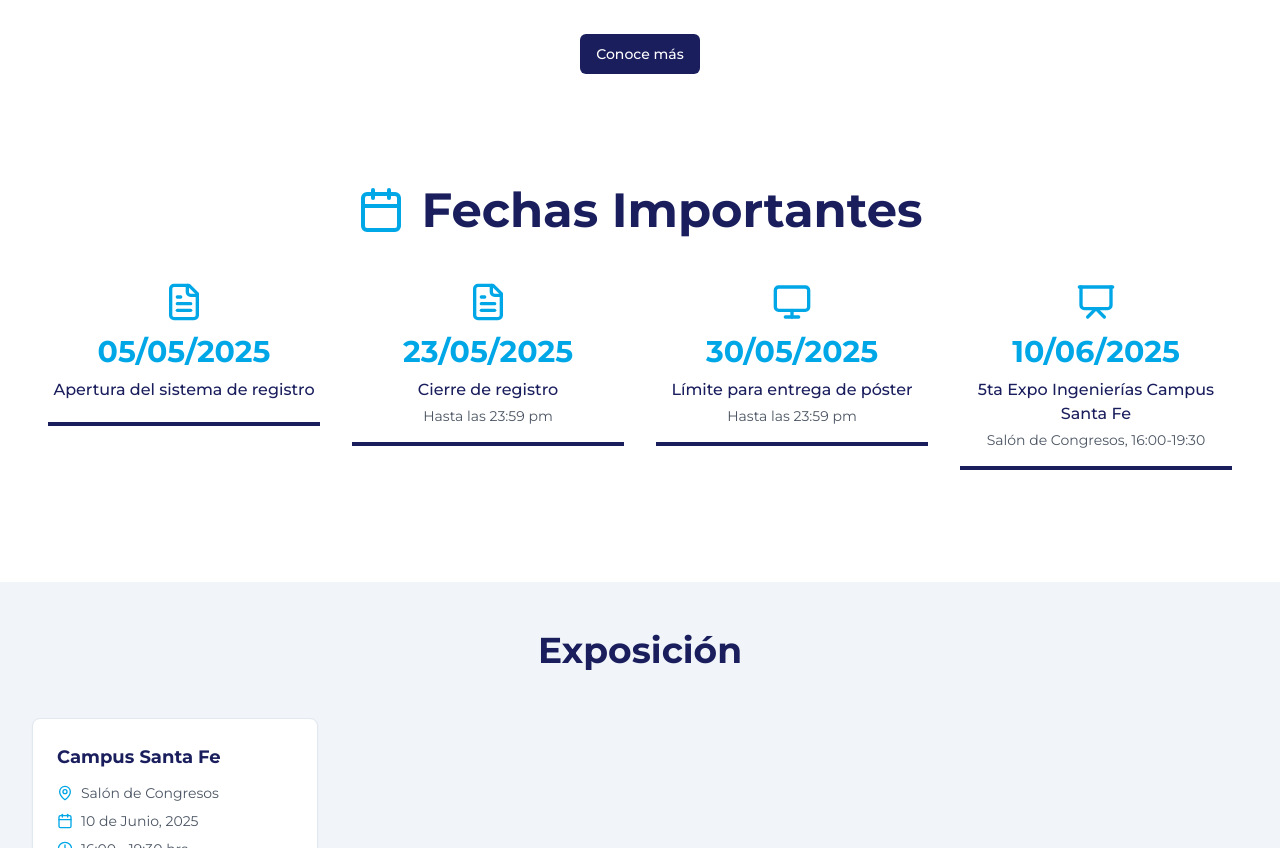
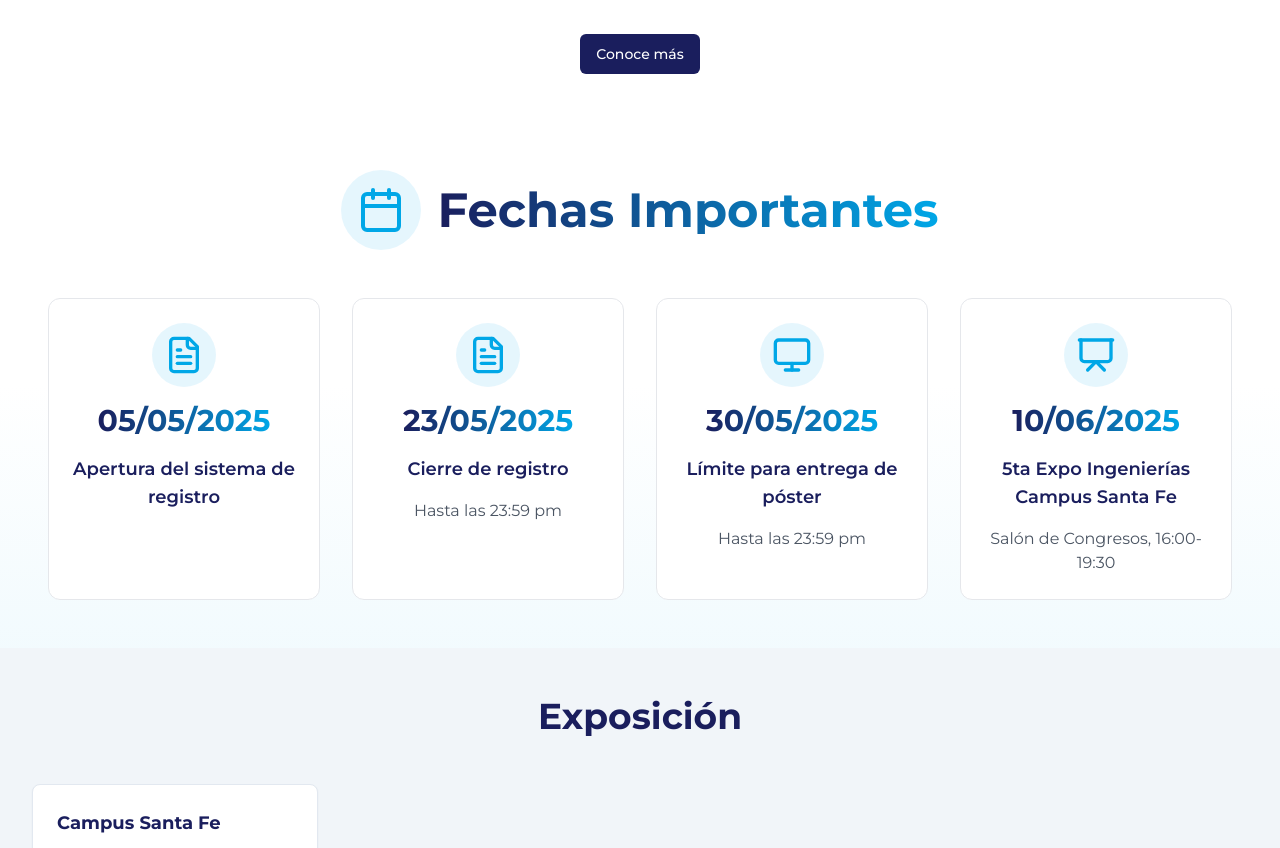
Before and after one commit to gerardoiv/expoingenierias, a React (Vite) app: page / in a window 1280 px wide. Shown: the part 1102-1950 px from the top of the page. Built offline with nearby package versions, Linux system fonts and the light colour scheme.

Commit message:
Refactor: Improve ImportantDates section
Improve the ImportantDates section to be more visually appealing.

```diff
--- a/src/components/ImportantDates.tsx
+++ b/src/components/ImportantDates.tsx
@@ -1,23 +1,39 @@
+
 import React from 'react';
 import { Calendar, FileText, Monitor, Presentation } from 'lucide-react';
+import { cn } from '@/lib/utils';
 
 interface DateItemProps {
   date: string;
   title: string;
   description: string;
   icon: React.ReactNode;
+  index: number;
 }
 
-const DateItem = ({ date, title, description, icon }: DateItemProps) => {
+const DateItem = ({ date, title, description, icon, index }: DateItemProps) => {
   return (
-    <div className="flex flex-col items-center text-center">
-      <div className="mb-3">
-        {icon}
+    <div
+      className={cn(
+        "group relative p-6 rounded-xl border border-gray-200 hover:border-expo-lightblue transition-all duration-300",
+        "hover:shadow-lg hover:shadow-expo-lightblue/20 bg-white",
+        "animate-fade-in [animation-delay:var(--delay)]"
+      )}
+      style={{ '--delay': `${index * 150}ms` } as React.CSSProperties}
+    >
+      <div className="flex flex-col items-center text-center space-y-4 relative z-10">
+        <div className="p-3 rounded-full bg-expo-lightblue/10 group-hover:bg-expo-lightblue/20 transition-colors duration-300">
+          {icon}
+        </div>
+        <h3 className="text-2xl md:text-3xl font-bold bg-gradient-to-r from-expo-blue to-expo-lightblue bg-clip-text text-transparent">
+          {date}
+        </h3>
+        <p className="text-expo-blue font-semibold text-lg">{title}</p>
+        {description && (
+          <p className="text-gray-600">{description}</p>
+        )}
       </div>
-      <h3 className="text-2xl md:text-3xl font-bold text-expo-lightblue mb-2">{date}</h3>
-      <p className="text-expo-blue font-medium">{title}</p>
-      <p className="text-gray-600 text-sm mt-1">{description}</p>
-      <div className="w-full h-1 bg-expo-blue mt-4"></div>
+      <div className="absolute inset-0 bg-gradient-to-b from-white via-expo-lightblue/5 to-expo-lightblue/10 opacity-0 group-hover:opacity-100 rounded-xl transition-opacity duration-300" />
     </div>
   );
 };
@@ -51,29 +67,22 @@ const ImportantDates = () => {
   ];
 
   return (
-    <section className="container-section bg-white py-16">
+    <section className="container-section bg-gradient-to-b from-white via-white to-expo-lightblue/5">
       <div className="container mx-auto px-4">
-        <div className="flex items-center justify-center mb-12">
-          <Calendar className="text-expo-lightblue w-12 h-12 mr-4" />
-          <h2 className="text-4xl md:text-5xl font-bold text-expo-blue">Fechas Importantes</h2>
+        <div className="flex items-center justify-center mb-12 animate-fade-in">
+          <div className="p-4 rounded-full bg-expo-lightblue/10 mr-4">
+            <Calendar className="text-expo-lightblue w-12 h-12" />
+          </div>
+          <h2 className="text-4xl md:text-5xl font-bold bg-gradient-to-r from-expo-blue to-expo-lightblue bg-clip-text text-transparent">
+            Fechas Importantes
+          </h2>
         </div>
 
         <div className="grid grid-cols-1 sm:grid-cols-2 lg:grid-cols-4 gap-8">
-          {dates.slice(0, 4).map((item, index) => (
+          {dates.map((item, index) => (
             <DateItem
               key={index}
-              date={item.date}
-              title={item.title}
-              description={item.description}
-              icon={item.icon}
-            />
-          ))}
-        </div>
-
-        <div className="grid grid-cols-1 sm:grid-cols-2 lg:grid-cols-4 gap-8 mt-12">
-          {dates.slice(4).map((item, index) => (
-            <DateItem
-              key={index + 4}
+              index={index}
               date={item.date}
               title={item.title}
               description={item.description}
```
